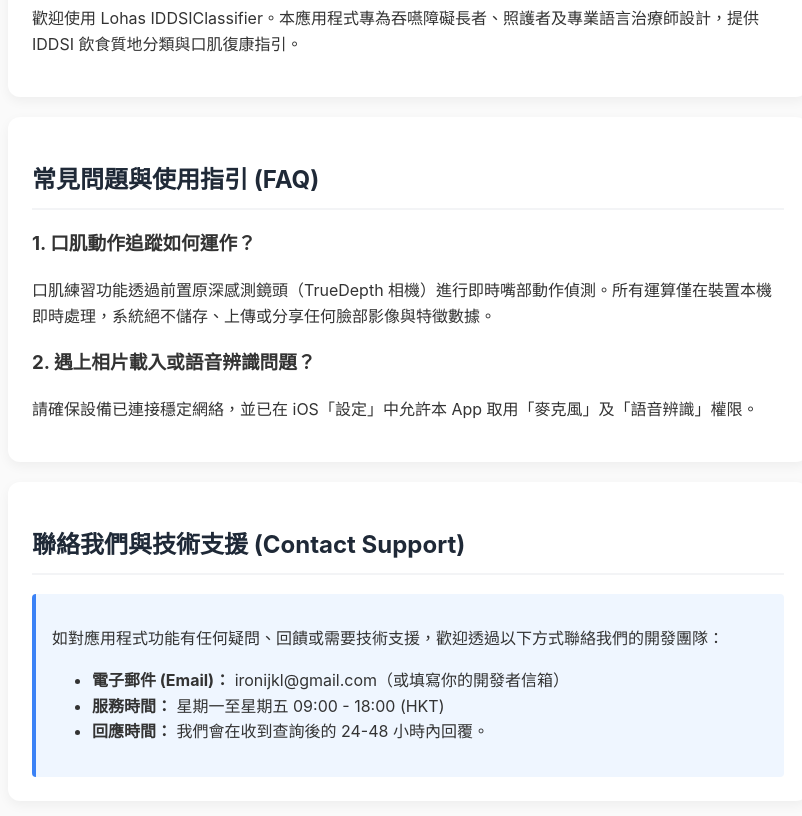
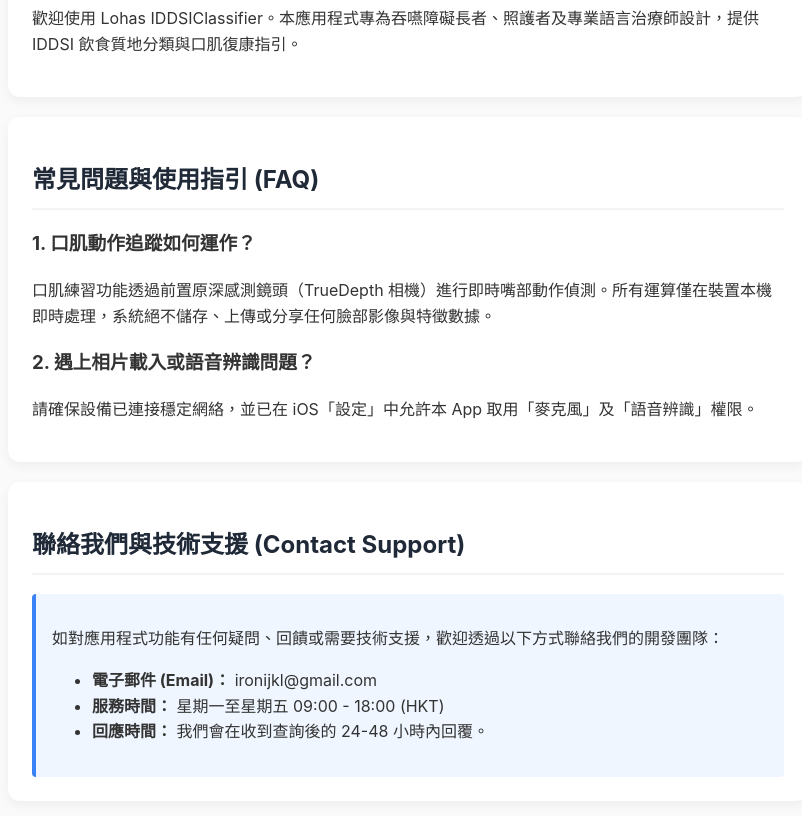
Before and after one commit to ironijkl-LCL/lohas-care-sandboxSTtraining, a website: page support.html in a window 1280 px wide. Shown: the part 136-952 px from the top of the page, without its empty margins (232-1034 px from the left). Drawn offline with Linux system fonts and the light colour scheme.

Commit message:
Update support.html

```diff
--- a/support.html
+++ b/support.html
@@ -32,7 +32,7 @@
         <div class="contact-box">
             <p>如對應用程式功能有任何疑問、回饋或需要技術支援，歡迎透過以下方式聯絡我們的開發團隊：</p>
             <ul>
-                <li><strong>電子郵件 (Email)：</strong> ironijkl@gmail.com（或填寫你的開發者信箱）</li>
+                <li><strong>電子郵件 (Email)：</strong> ironijkl@gmail.com</li>
                 <li><strong>服務時間：</strong> 星期一至星期五 09:00 - 18:00 (HKT)</li>
                 <li><strong>回應時間：</strong> 我們會在收到查詢後的 24-48 小時內回覆。</li>
             </ul>
```
